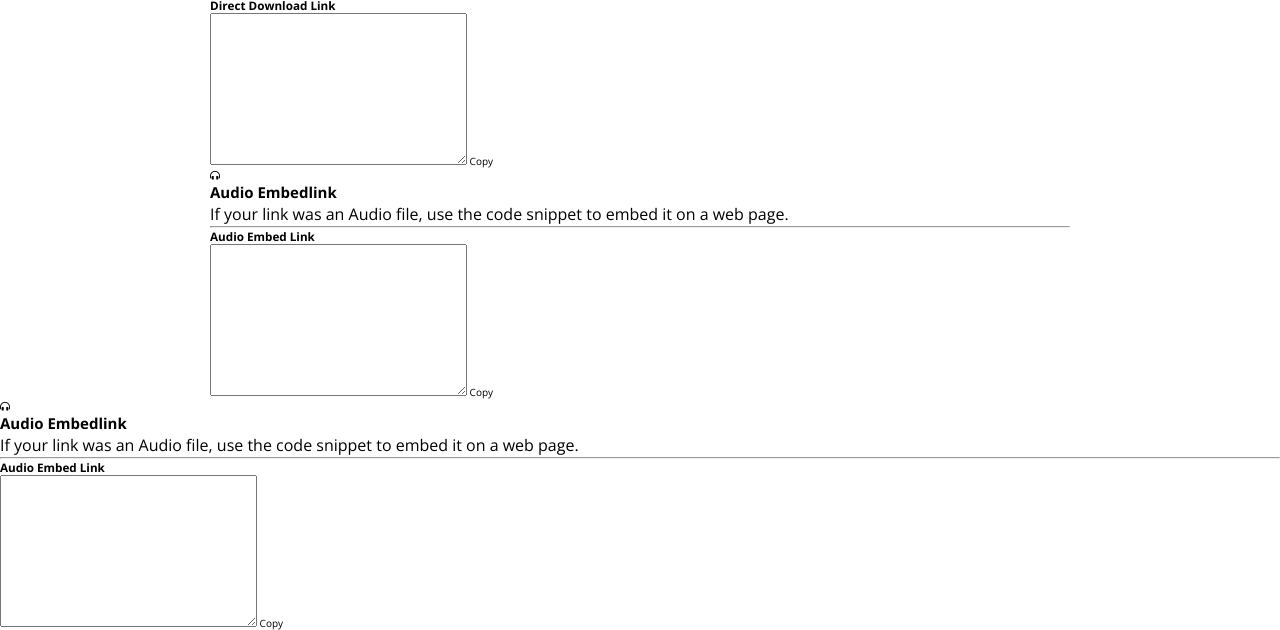
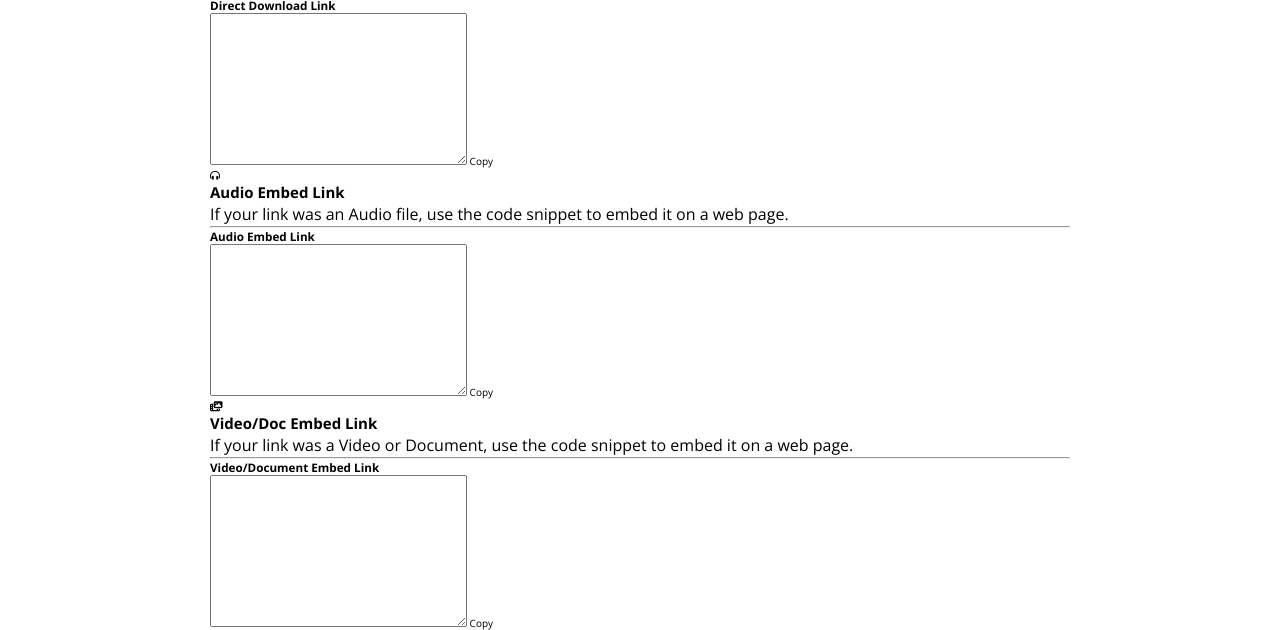
Before and after one commit to DanielaBerlin/GoogleDriveDownloadGenerator, a plain HTML site: page index.html in a window 1280 px wide. Shown: the part 274-904 px from the top of the page. Drawn offline with nearby package versions, Linux system fonts and the light colour scheme.

```diff
--- a/index.html
+++ b/index.html
@@ -100,7 +100,7 @@
 
               <div class="content content-audio">
                 <i class="fas fa-headphones-alt"></i>
-                <h2>Audio Embedlink</h2>
+                <h2>Audio Embed Link</h2>
                 <p>
                   If your link was an Audio file, use the code snippet to embed
                   it on a web page.
@@ -120,29 +120,27 @@
                   </div>
                 </form>
               </div>
-            </section>
-          </div>
 
           <!--VIDEO EMBER SECTION -->
-          <div class="content content-audio">
-            <i class="fas fa-headphones-alt"></i>
-            <h2>Audio Embedlink</h2>
+          <div class="content content-video">
+            <i class="fas fa-photo-video"></i>
+            <h2>Video/Doc Embed Link</h2>
             <p>
-              If your link was an Audio file, use the code snippet to embed it
+              If your link was a Video or Document, use the code snippet to embed it
               on a web page.
             </p>
             <form action="">
               <div class="embed-code">
                 <hr />
-                <h3>Audio Embed Link</h3>
+                <h3>Video/Document Embed Link</h3>
                 <textarea
                   name=""
-                  id="embed-audio"
+                  id="embed-video"
                   class="embed"
                   cols="30"
                   rows="10"
                 ></textarea>
-                <span class="copy-audio">Copy</span>
+                <span class="copy-video">Copy</span>
               </div>
             </form>
           </div>
```
